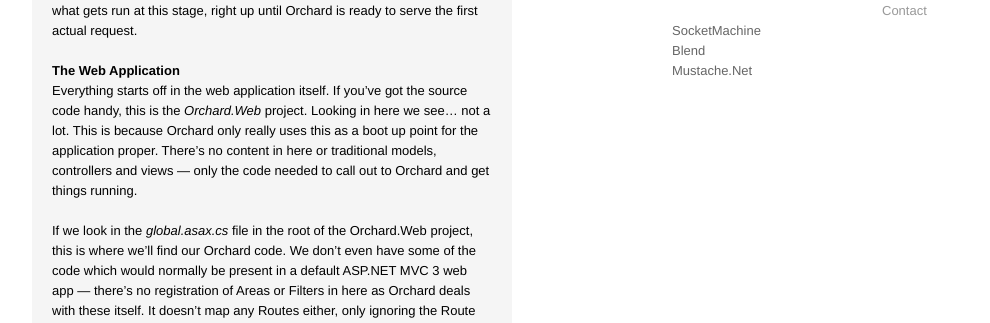
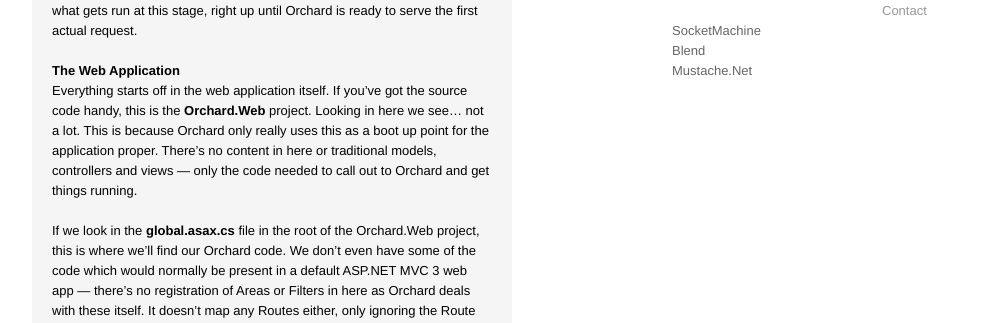
Before and after one commit to kolektiv/kolektiv.github.io, a Jekyll site: the page built from _posts/2011-08-30-orchard-startup-process.md, in a window 1280 px wide. Shown: the part 249-572 px from the top of the page, without its empty margins (18-1008 px from the left). Built offline with Jekyll 4.4.1, drawn with Linux system fonts in a browser that asks for light colours.

```diff
--- a/_posts/2011-08-30-orchard-startup-process.md
+++ b/_posts/2011-08-30-orchard-startup-process.md
@@ -13,9 +13,9 @@ Orchard does a lot when it starts up. Although it's an ASP.NET MVC 3 web applica
 
 ## The Web Application
 
-Everything starts off in the web application itself. If you've got the source code handy, this is the *Orchard.Web* project. Looking in here we see... not a lot. This is because Orchard only really uses this as a boot up point for the application proper. There's no content in here or traditional models, controllers and views &mdash; only the code needed to call out to Orchard and get things running.
+Everything starts off in the web application itself. If you've got the source code handy, this is the **Orchard.Web** project. Looking in here we see... not a lot. This is because Orchard only really uses this as a boot up point for the application proper. There's no content in here or traditional models, controllers and views &mdash; only the code needed to call out to Orchard and get things running.
 
-If we look in the *global.asax.cs* file in the root of the Orchard.Web project, this is where we'll find our Orchard code. We don't even have some of the code which would normally be present in a default ASP.NET MVC 3 web app &mdash; there's no registration of Areas or Filters in here as Orchard deals with these itself. It doesn't map any Routes either, only ignoring the Route for resource.axd, as Orchard deals with Routes too.
+If we look in the **global.asax.cs** file in the root of the Orchard.Web project, this is where we'll find our Orchard code. We don't even have some of the code which would normally be present in a default ASP.NET MVC 3 web app &mdash; there's no registration of Areas or Filters in here as Orchard deals with these itself. It doesn't map any Routes either, only ignoring the Route for resource.axd, as Orchard deals with Routes too.
 
 The first place to look is in the application start method, which looks like this:
 
```
